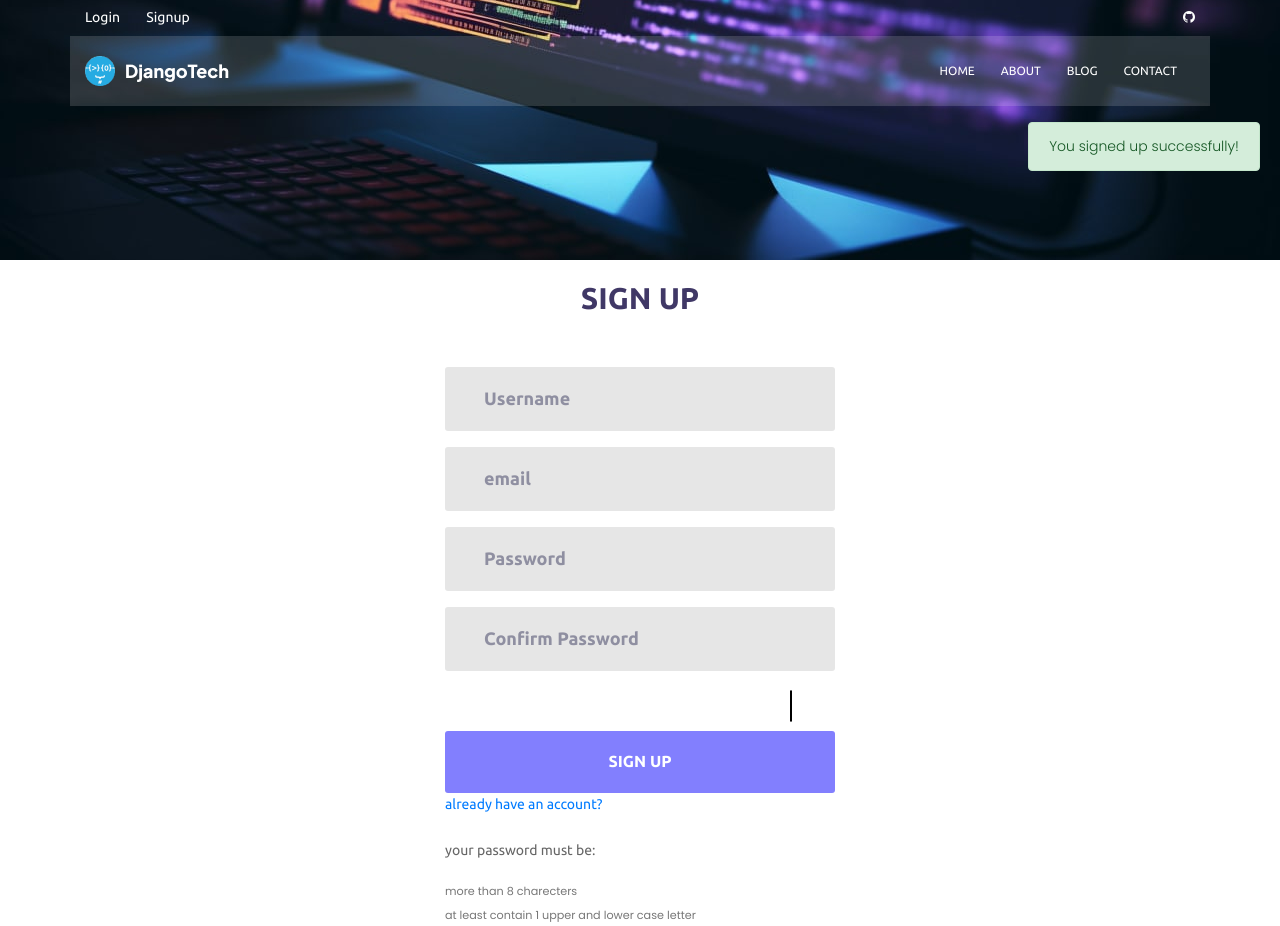
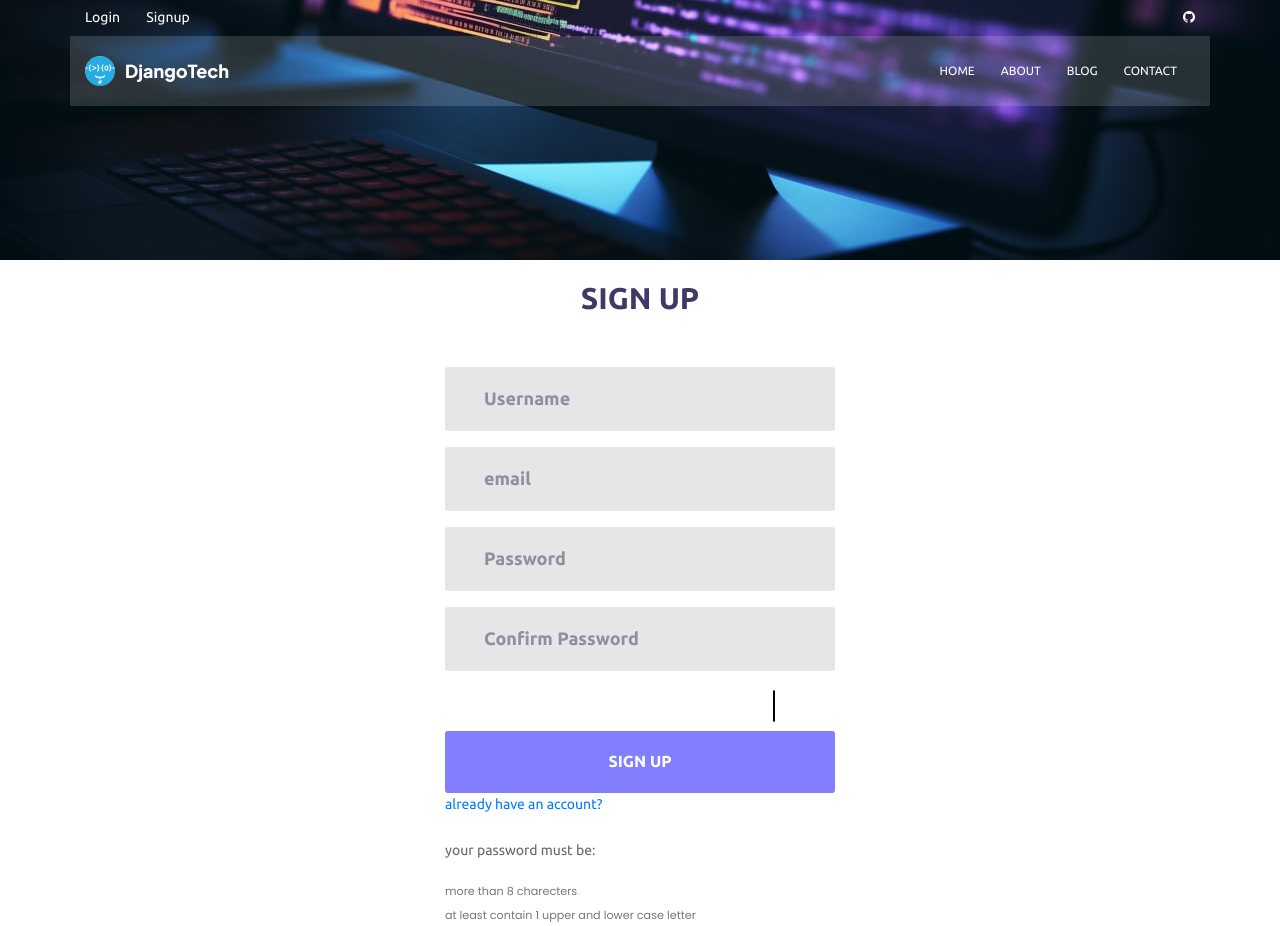
Before and after one commit to tareqWpy/maktabkhooneh-project, a Django app: page /accounts/signup in a window 1280 px wide. Shown: the top 926 px of the page. Run offline with Django 4.2, Linux system fonts and the light colour scheme; some libraries are stand-ins or nearby versions.

Commit message:
Bug fixes
added messages to login and signup form

```diff
--- a/accounts/views.py
+++ b/accounts/views.py
@@ -18,14 +18,22 @@ def login_view(request):
                 if user is not None:
                     login(request, user)
                     if "next" in request.POST:
+                        messages.success(request, "You logged in successfully! 😀")
                         return redirect(request.POST.get("next"))
                     else:
+                        messages.success(request, "You logged in successfully! 😀")
                         return redirect("/")
-        messages.success(
-            request,
-            "You logged in successfully!",
-        )
-        form = AuthenticationForm()
+                else:
+                    messages.error(
+                        request, "Invalid username or password. Please try again! ❌"
+                    )
+            else:
+                messages.error(
+                    request,
+                    "Invalid form submission. Please check the entered data! ❌",
+                )
+        else:
+            form = AuthenticationForm()
         context = {"form": form}
         return render(request, "accounts/login.html", context)
     else:
@@ -42,17 +50,22 @@ def logout_view(request):
     return redirect("/")
 
 
+from django.contrib import messages
+
+
 def signup_view(request):
     if not request.user.is_authenticated:
         if request.method == "POST":
             form = RegisterForm(request.POST)
             if form.is_valid():
                 form.save()
+                messages.success(request, "You signed up successfully! ✅")
                 return redirect("accounts:login")
-        messages.success(
-            request,
-            "You signed up successfully!",
-        )
+            else:
+                messages.error(
+                    request, "Errors in the form. Please correct them and try again!❌"
+                )
+
         form = RegisterForm()
         context = {"form": form}
         return render(request, "accounts/signup.html", context)
--- a/templates/accounts/signup.html
+++ b/templates/accounts/signup.html
@@ -72,7 +72,7 @@
                 </div>
                 <div class="container-login100-form-btn m-t-17">
 
-                    <div class="contact100-form-checkbox" style="display:flex; justify-content:space-between; height:32px; position:absolute; bottom: 95px; right: 43px">
+                    <div class="contact100-form-checkbox" style="display:flex; justify-content:space-between; height:32px; position:absolute; bottom: 95px; right: 60px">
                         <div
                             class="alert-msg" style="width:100% ;border:1px solid black; border-radius:8px;"
                             name="remember-me"
```
